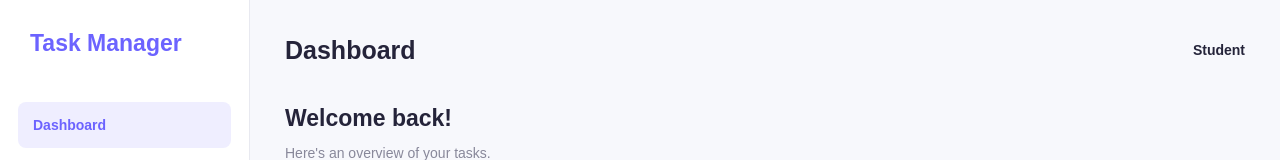
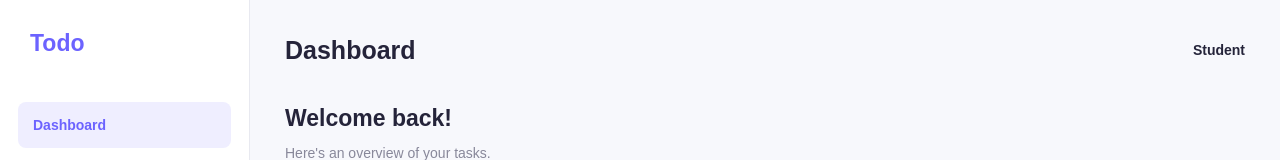
Before and after one commit to 2500825A/task-mgr, a website: page public/index.html in a window 1280 px wide. Shown: the top 160 px of the page. Drawn offline with Linux system fonts and the light colour scheme; no server answers.

Commit message:
Changed app name to "Todo"

```diff
--- a/public/index.html
+++ b/public/index.html
@@ -4,14 +4,14 @@
 <head>
   <meta charset="UTF-8" />
   <meta name="viewport" content="width=device-width, initial-scale=1.0" />
-  <title>Task Manager Dashboard</title>
+  <title>Todo Dashboard</title>
   <link rel="stylesheet" href="css/styles.css" />
 </head>
 
 <body>
   <div class="app-container">
     <aside class="sidebar">
-      <div class="logo">Task Manager</div>
+      <div class="logo">Todo</div>
 
       <nav class="sidebar-menu">
         <a href="/" class="active">Dashboard</a>
```
Also changed, not shown: public/task-details.html (+2 -2 lines).
